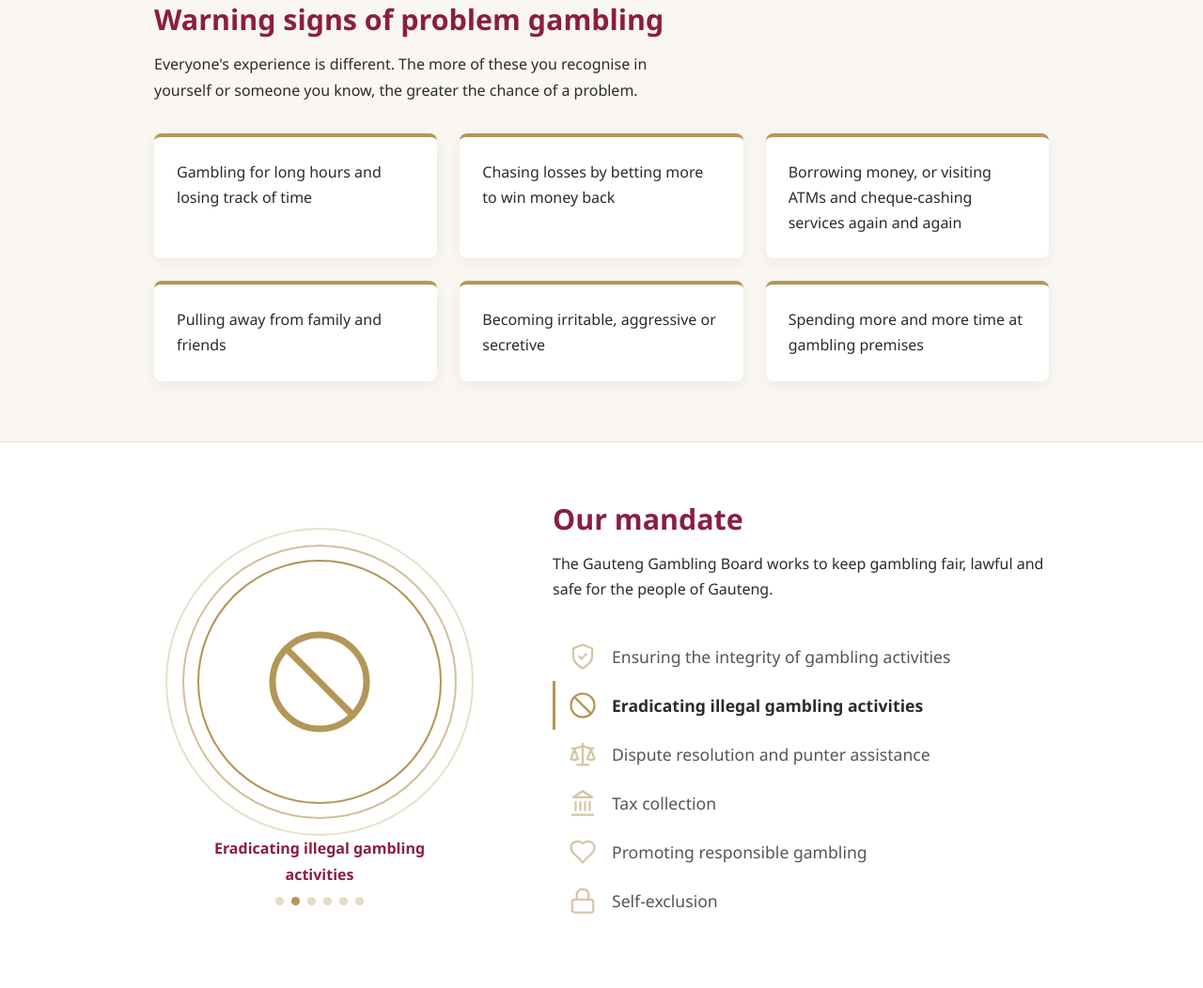
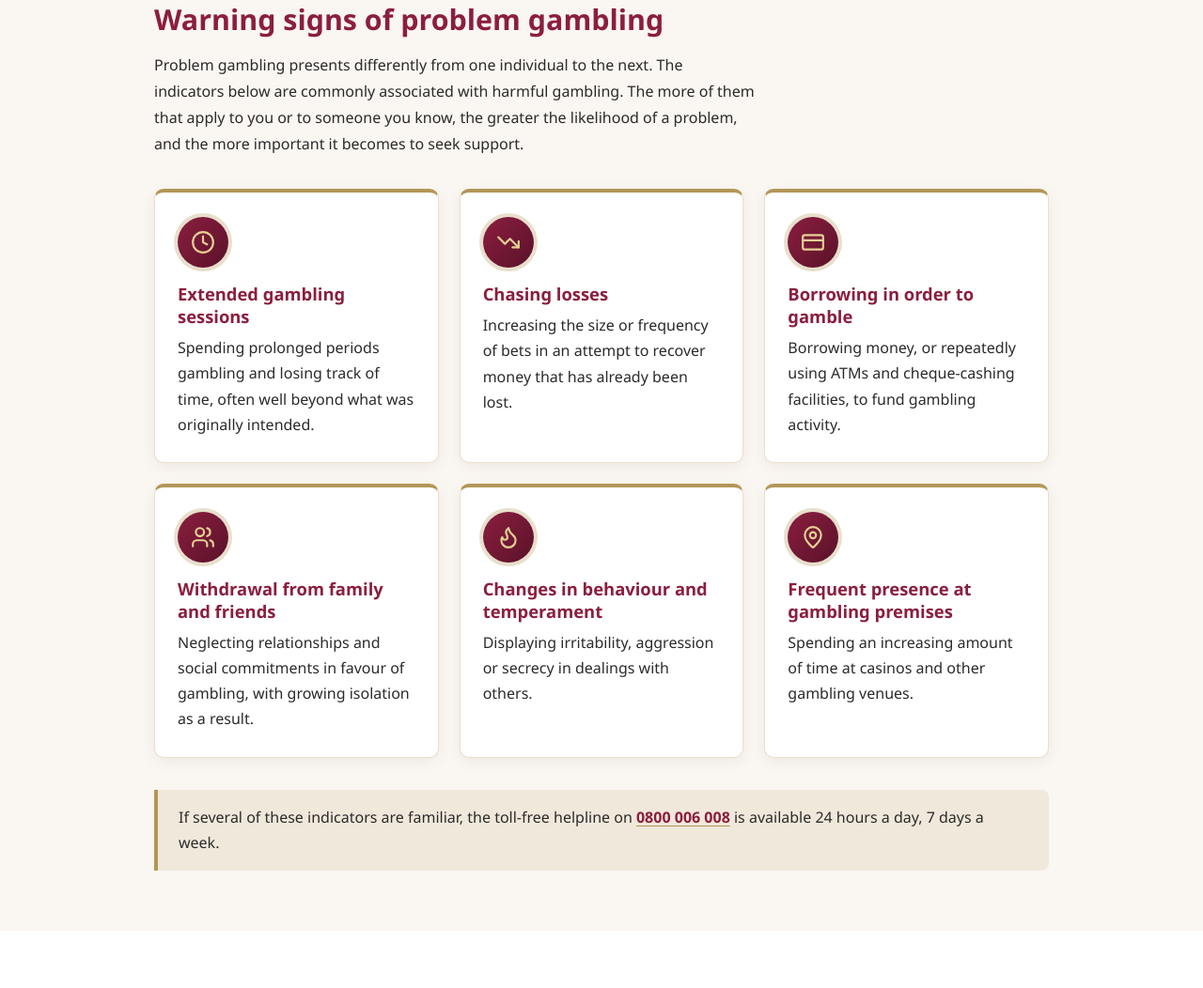
Before and after one commit to KaraboKekana/GGB-Rebuild, a plain HTML site: page responsible-gambling.html in a window 1280 px wide. Shown: the part 2751-3803 px from the top of the page at 94% size. Drawn offline with Linux system fonts and the light colour scheme.

Commit message:
Warning signs as formal icon cards

```diff
--- a/css/style.css
+++ b/css/style.css
@@ -1606,280 +1606,6 @@ color:#f4d47c;
 }
 
 /* ============================================================
-   OUR MANDATE: seal on the left, list with gold icons on the right
-   Paste at the very BOTTOM of css/style.css.
-============================================================= */
-
-.rg-mandate {
-  border-top: 1px solid #eadfc9;
-}
-
-.rg-mandate-grid {
-  display: grid;
-  grid-template-columns: 1fr 1.8fr;
-  gap: 56px;
-  align-items: center;
-}
-
-/* The seal, with two thin gold rings echoing the old graphic */
-.rg-mandate-logo {
-  display: flex;
-  justify-content: center;
-}
-
-.rg-seal {
-  width: 220px;
-  height: 220px;
-  display: flex;
-  align-items: center;
-  justify-content: center;
-  border-radius: 50%;
-  border: 2px solid var(--rg-gold);
-  box-shadow:
-    0 0 0 10px #fff,
-    0 0 0 12px rgba(179, 150, 88, 0.6),
-    0 0 0 26px #fff,
-    0 0 0 28px rgba(179, 150, 88, 0.3);
-}
-
-.rg-seal img {
-  width: 150px;
-  height: auto;
-  display: block;
-}
-
-/* The list */
-.rg-mandate-list {
-  list-style: none;
-  margin: 0;
-  padding: 0;
-}
-
-.rg-mandate-list li {
-  display: flex;
-  align-items: center;
-  gap: 18px;
-  margin-bottom: 20px;
-  font-size: 1.1rem;
-  line-height: 1.5;
-}
-
-.rg-mandate-list li:last-child {
-  margin-bottom: 0;
-}
-
-.rg-mandate-icon {
-  flex: 0 0 30px;
-  width: 30px;
-  height: 30px;
-  display: flex;
-  align-items: center;
-  justify-content: center;
-}
-
-.rg-mandate-icon svg {
-  width: 30px;
-  height: 30px;
-  fill: none;
-  stroke: var(--rg-gold);
-  stroke-width: 1.8;
-  stroke-linecap: round;
-  stroke-linejoin: round;
-}
-
-/* Phones and tablets: seal above the list */
-@media (max-width: 800px) {
-  .rg-mandate-grid {
-    grid-template-columns: 1fr;
-    gap: 56px;
-  }
-
-  .rg-seal {
-    width: 180px;
-    height: 180px;
-  }
-
-  .rg-seal img { width: 120px; }
-}
-
-/* ============================================================
-   OUR MANDATE: large gold rings with a slideshow inside
-   Paste at the very BOTTOM of css/style.css.
-============================================================= */
-
-.rg-mandate-grid {
-  grid-template-columns: 1fr 1.5fr;
-  gap: 72px;
-  align-items: center;
-}
-
-.rg-mandate-left {
-  display: flex;
-  flex-direction: column;
-  align-items: center;
-}
-
-/* ---------- The large gold rings ---------- */
-.rg-rings {
-  position: relative;
-  width: 260px;
-  height: 260px;
-  margin: 40px 0 34px;
-  border-radius: 50%;
-  border: 2px solid var(--rg-gold);
-  box-shadow:
-    0 0 0 14px #fff,
-    0 0 0 16px rgba(179, 150, 88, 0.6),
-    0 0 0 32px #fff,
-    0 0 0 34px rgba(179, 150, 88, 0.3);
-}
-
-/* Each icon sits in the middle and fades in and out */
-.rg-ring-icon {
-  position: absolute;
-  inset: 0;
-  display: flex;
-  align-items: center;
-  justify-content: center;
-  opacity: 0;
-  transform: scale(0.7);
-  transition: opacity 0.5s ease, transform 0.5s ease;
-}
-
-.rg-ring-icon.on {
-  opacity: 1;
-  transform: scale(1);
-}
-
-.rg-ring-icon svg {
-  width: 120px;
-  height: 120px;
-  fill: none;
-  stroke: var(--rg-gold);
-  stroke-width: 1.4;
-  stroke-linecap: round;
-  stroke-linejoin: round;
-}
-
-/* Caption and dots under the rings */
-.rg-mcap {
-  min-height: 3em;
-  max-width: 280px;
-  margin: 0;
-  text-align: center;
-  font-weight: 600;
-  color: var(--rg-maroon);
-}
-
-.rg-mdots {
-  display: flex;
-  gap: 8px;
-  margin-top: 10px;
-}
-
-.rg-mdots span {
-  width: 9px;
-  height: 9px;
-  border-radius: 50%;
-  background: rgba(179, 150, 88, 0.35);
-  transition: background 0.3s ease;
-}
-
-.rg-mdots span.on {
-  background: var(--rg-gold);
-}
-
-/* ---------- The list on the right ---------- */
-.rg-mlist {
-  list-style: none;
-  margin: 0;
-  padding: 0;
-}
-
-.rg-mitem {
-  display: flex;
-  align-items: center;
-  gap: 16px;
-  width: 100%;
-  padding: 11px 0 11px 14px;
-  background: none;
-  border: none;
-  border-left: 3px solid transparent;
-  font: inherit;
-  font-size: 1.1rem;
-  line-height: 1.4;
-  text-align: left;
-  color: #555;
-  cursor: pointer;
-  transition: color 0.3s ease, border-color 0.3s ease;
-}
-
-.rg-mitem:hover {
-  color: var(--rg-text);
-}
-
-.rg-mitem:focus-visible {
-  outline: 2px solid var(--rg-gold);
-  outline-offset: 2px;
-}
-
-.rg-mitem.on {
-  color: var(--rg-text);
-  font-weight: 600;
-  border-left-color: var(--rg-gold);
-}
-
-.rg-mitem-icon {
-  flex: 0 0 30px;
-  width: 30px;
-  height: 30px;
-  display: flex;
-  opacity: 0.55;
-  transition: opacity 0.3s ease;
-}
-
-.rg-mitem.on .rg-mitem-icon {
-  opacity: 1;
-}
-
-.rg-mitem-icon svg {
-  width: 30px;
-  height: 30px;
-  fill: none;
-  stroke: var(--rg-gold);
-  stroke-width: 1.8;
-  stroke-linecap: round;
-  stroke-linejoin: round;
-}
-
-/* ---------- Tablets and phones: rings above the list ---------- */
-@media (max-width: 800px) {
-  .rg-mandate-grid {
-    grid-template-columns: 1fr;
-    gap: 40px;
-  }
-
-  .rg-rings {
-    width: 200px;
-    height: 200px;
-  }
-
-  .rg-ring-icon svg {
-    width: 92px;
-    height: 92px;
-  }
-}
-
-@media (prefers-reduced-motion: reduce) {
-  .rg-ring-icon,
-  .rg-mdots span,
-  .rg-mitem,
-  .rg-mitem-icon {
-    transition: none;
-  }
-}
-
-/* ============================================================
    MYTHS AND FACTS: pointing-finger Fact button, slide down and up
    Paste at the very BOTTOM of css/style.css.
    (Keep the earlier "gold side line" CSS: this builds on it.)
@@ -2792,3 +2518,121 @@ color:#f4d47c;
     transform: none;
   }
 }
+/* ============================================================
+   WARNING SIGNS: icon cards
+   Paste at the very BOTTOM of css/style.css.
+   Uses new class names (ws-), so it can't clash with older styles.
+============================================================= */
+
+.ws-intro {
+  max-width: 70ch;
+  margin: 0 0 34px;
+  line-height: 1.75;
+}
+
+/* ---------- The cards ---------- */
+.ws-grid {
+  display: grid;
+  grid-template-columns: repeat(3, 1fr);
+  gap: 22px;
+}
+
+.ws-card {
+  padding: 26px 24px;
+  background: #fff;
+  border: 1px solid #eadfc9;
+  border-top: 4px solid var(--rg-gold);
+  border-radius: 10px;
+  box-shadow: 0 4px 16px rgba(60, 10, 25, 0.06);
+  transition: transform 0.25s ease, box-shadow 0.25s ease;
+}
+
+.ws-card:hover {
+  transform: translateY(-6px);
+  box-shadow: 0 16px 34px rgba(60, 10, 25, 0.16);
+}
+
+/* Round maroon badge with a gold icon */
+.ws-icon {
+  width: 54px;
+  height: 54px;
+  margin-bottom: 16px;
+  display: flex;
+  align-items: center;
+  justify-content: center;
+  border-radius: 50%;
+  background: linear-gradient(135deg, var(--rg-maroon), var(--rg-maroon-dark));
+  box-shadow: 0 0 0 4px rgba(179, 150, 88, 0.3);
+}
+
+.ws-icon svg {
+  width: 26px;
+  height: 26px;
+  fill: none;
+  stroke: #e6cf94;
+  stroke-width: 2;
+  stroke-linecap: round;
+  stroke-linejoin: round;
+}
+
+.ws-card h3 {
+  margin: 0 0 8px;
+  font-size: 1.15rem;
+  line-height: 1.3;
+}
+
+.ws-card p {
+  margin: 0;
+  line-height: 1.7;
+}
+
+/* ---------- The note under the cards ---------- */
+.ws-note {
+  margin: 34px 0 0;
+  padding: 16px 22px;
+  line-height: 1.7;
+  background: rgba(179, 150, 88, 0.14);
+  border-left: 4px solid var(--rg-gold);
+  border-radius: 0 8px 8px 0;
+}
+
+.ws-note a {
+  font-weight: 700;
+  color: var(--rg-maroon);
+  text-decoration: underline;
+  text-decoration-color: var(--rg-gold);
+  text-underline-offset: 3px;
+}
+
+.ws-note a:hover,
+.ws-note a:focus-visible {
+  color: var(--rg-maroon-dark);
+}
+
+/* ---------- Tablets and phones ---------- */
+@media (max-width: 960px) {
+  .ws-grid {
+    grid-template-columns: repeat(2, 1fr);
+  }
+}
+
+@media (max-width: 600px) {
+  .ws-grid {
+    grid-template-columns: 1fr;
+    gap: 16px;
+  }
+
+  .ws-card {
+    padding: 22px 20px;
+  }
+}
+
+@media (prefers-reduced-motion: reduce) {
+  .ws-card {
+    transition: none;
+  }
+
+  .ws-card:hover {
+    transform: none;
+  }
+}
--- a/responsible-gambling.html
+++ b/responsible-gambling.html
@@ -198,129 +198,78 @@
     </div>
   </section>
 
-  <!-- 3. WARNING SIGNS -->
+    <!-- 3. WARNING SIGNS (icon cards, formal wording) -->
   <section class="rg-section rg-tint" id="warning-signs">
     <div class="rg-wrap">
+
       <h2>Warning signs of problem gambling</h2>
-      <p class="rg-intro">
-        Everyone's experience is different. The more of these you recognise in
-        yourself or someone you know, the greater the chance of a problem.
+      <p class="ws-intro">
+        Problem gambling presents differently from one individual to the next. The
+        indicators below are commonly associated with harmful gambling. The more of them
+        that apply to you or to someone you know, the greater the likelihood of a problem,
+        and the more important it becomes to seek support.
       </p>
-      <ul class="rg-signs">
-        <li>Gambling for long hours and losing track of time</li>
-        <li>Chasing losses by betting more to win money back</li>
-        <li>Borrowing money, or visiting ATMs and cheque-cashing services again and again</li>
-        <li>Pulling away from family and friends</li>
-        <li>Becoming irritable, aggressive or secretive</li>
-        <li>Spending more and more time at gambling premises</li>
-      </ul>
+
+      <div class="ws-grid">
+
+        <div class="ws-card">
+          <div class="ws-icon">
+            <svg viewBox="0 0 24 24" aria-hidden="true"><circle cx="12" cy="12" r="10"/><polyline points="12 6 12 12 16 14"/></svg>
           </div>
-  </section>
-
-      <!-- OUR MANDATE (rings slideshow) -->
-  <section class="rg-section rg-mandate" id="our-mandate">
-    <div class="rg-wrap rg-mandate-grid">
-
-      <!-- LEFT: gold rings with the slideshow inside -->
-      <div class="rg-mandate-logo">
-        <div class="rg-mandate-left">
-          <div class="rg-rings" id="rgRings" aria-hidden="true"></div>
-          <p class="rg-mcap" id="rgCap" aria-live="polite"></p>
-          <div class="rg-mdots" id="rgDots" aria-hidden="true"></div>
-        </div>
+          <h3>Extended gambling sessions</h3>
+          <p>Spending prolonged periods gambling and losing track of time, often well beyond what was originally intended.</p>
         </div>
 
-      <!-- RIGHT: the six points (click one to jump to its icon) -->
-      <div>
-        <h2>Our mandate</h2>
-        <p class="rg-intro">
-          The Gauteng Gambling Board works to keep gambling fair, lawful and
-          safe for the people of Gauteng.
-        </p>
+        <div class="ws-card">
+          <div class="ws-icon">
+            <svg viewBox="0 0 24 24" aria-hidden="true"><polyline points="22 17 13.5 8.5 8.5 13.5 2 7"/><polyline points="16 17 22 17 22 11"/></svg>
+          </div>
+          <h3>Chasing losses</h3>
+          <p>Increasing the size or frequency of bets in an attempt to recover money that has already been lost.</p>
+        </div>
 
-        <ul class="rg-mlist" id="rgList">
+        <div class="ws-card">
+          <div class="ws-icon">
+            <svg viewBox="0 0 24 24" aria-hidden="true"><rect width="20" height="14" x="2" y="5" rx="2"/><line x1="2" x2="22" y1="10" y2="10"/></svg>
+          </div>
+          <h3>Borrowing in order to gamble</h3>
+          <p>Borrowing money, or repeatedly using ATMs and cheque-cashing facilities, to fund gambling activity.</p>
+        </div>
 
-          <li><button type="button" class="rg-mitem">
-            <span class="rg-mitem-icon"><svg viewBox="0 0 24 24" aria-hidden="true"><path d="M12 22s8-4 8-10V5l-8-3-8 3v7c0 6 8 10 8 10z"/><path d="m9 12 2 2 4-4"/></svg></span>
-            <span>Ensuring the integrity of gambling activities</span>
-          </button></li>
+        <div class="ws-card">
+          <div class="ws-icon">
+            <svg viewBox="0 0 24 24" aria-hidden="true"><path d="M16 21v-2a4 4 0 0 0-4-4H6a4 4 0 0 0-4 4v2"/><circle cx="9" cy="7" r="4"/><path d="M22 21v-2a4 4 0 0 0-3-3.87"/><path d="M16 3.13a4 4 0 0 1 0 7.75"/></svg>
+          </div>
+          <h3>Withdrawal from family and friends</h3>
+          <p>Neglecting relationships and social commitments in favour of gambling, with growing isolation as a result.</p>
+        </div>
 
-          <li><button type="button" class="rg-mitem">
-            <span class="rg-mitem-icon"><svg viewBox="0 0 24 24" aria-hidden="true"><circle cx="12" cy="12" r="10"/><path d="m4.9 4.9 14.2 14.2"/></svg></span>
-            <span>Eradicating illegal gambling activities</span>
-          </button></li>
+        <div class="ws-card">
+          <div class="ws-icon">
+            <svg viewBox="0 0 24 24" aria-hidden="true"><path d="M8.5 14.5A2.5 2.5 0 0 0 11 12c0-1.38-.5-2-1-3-1.072-2.143-.224-4.054 2-6 .5 2.5 2 4.9 4 6.5 2 1.6 3 3.5 3 5.5a7 7 0 1 1-14 0c0-1.153.433-2.294 1-3a2.5 2.5 0 0 0 2.5 2.5z"/></svg>
+          </div>
+          <h3>Changes in behaviour and temperament</h3>
+          <p>Displaying irritability, aggression or secrecy in dealings with others.</p>
+        </div>
 
-          <li><button type="button" class="rg-mitem">
-            <span class="rg-mitem-icon"><svg viewBox="0 0 24 24" aria-hidden="true"><path d="m16 16 3-8 3 8c-.87.65-1.92 1-3 1s-2.13-.35-3-1Z"/><path d="m2 16 3-8 3 8c-.87.65-1.92 1-3 1s-2.13-.35-3-1Z"/><path d="M7 21h10"/><path d="M12 3v18"/><path d="M3 7h2c2 0 5-1 7-2 2 1 5 2 7 2h2"/></svg></span>
-            <span>Dispute resolution and punter assistance</span>
-          </button></li>
-
-          <li><button type="button" class="rg-mitem">
-            <span class="rg-mitem-icon"><svg viewBox="0 0 24 24" aria-hidden="true"><line x1="3" x2="21" y1="22" y2="22"/><line x1="6" x2="6" y1="18" y2="11"/><line x1="10" x2="10" y1="18" y2="11"/><line x1="14" x2="14" y1="18" y2="11"/><line x1="18" x2="18" y1="18" y2="11"/><polygon points="12 2 20 7 4 7"/></svg></span>
-            <span>Tax collection</span>
-          </button></li>
-
-          <li><button type="button" class="rg-mitem">
-            <span class="rg-mitem-icon"><svg viewBox="0 0 24 24" aria-hidden="true"><path d="M19 14c1.49-1.46 3-3.21 3-5.5A5.5 5.5 0 0 0 16.5 3c-1.76 0-3 .5-4.5 2-1.5-1.5-2.74-2-4.5-2A5.5 5.5 0 0 0 2 8.5c0 2.3 1.5 4.05 3 5.5l7 7Z"/></svg></span>
-            <span>Promoting responsible gambling</span>
-          </button></li>
-
-          <li><button type="button" class="rg-mitem">
-            <span class="rg-mitem-icon"><svg viewBox="0 0 24 24" aria-hidden="true"><rect x="3" y="11" width="18" height="11" rx="2" ry="2"/><path d="M7 11V7a5 5 0 0 1 10 0v4"/></svg></span>
-            <span>Self-exclusion</span>
-          </button></li>
-
-        </ul>
+        <div class="ws-card">
+          <div class="ws-icon">
+            <svg viewBox="0 0 24 24" aria-hidden="true"><path d="M20 10c0 4.993-5.539 10.193-7.399 11.799a1 1 0 0 1-1.202 0C9.539 20.193 4 14.993 4 10a8 8 0 0 1 16 0"/><circle cx="12" cy="10" r="3"/></svg>
+          </div>
+          <h3>Frequent presence at gambling premises</h3>
+          <p>Spending an increasing amount of time at casinos and other gambling venues.</p>
         </div>
 
       </div>
 
-    <script>
-      (function () {
-        var rings = document.getElementById('rgRings');
-        var cap   = document.getElementById('rgCap');
-        var dots  = document.getElementById('rgDots');
-        var btns  = document.querySelectorAll('#rgList .rg-mitem');
-        var slides = [], dotEls = [], current = 0, timer = null;
-        var DELAY = 4000;   /* milliseconds per icon: change this to speed up or slow down */
+      <p class="ws-note">
+        If several of these indicators are familiar, the toll-free helpline on
+        <a href="tel:0800006008">0800 006 008</a> is available 24 hours a day, 7 days a week.
+      </p>
 
-        btns.forEach(function (btn, n) {
-          /* copy this point's icon into the big rings */
-          var slide = document.createElement('span');
-          slide.className = 'rg-ring-icon';
-          slide.appendChild(btn.querySelector('svg').cloneNode(true));
-          rings.appendChild(slide);
-          slides.push(slide);
+    </div>
+  </section>
 
-          /* one dot per point */
-          var dot = document.createElement('span');
-          dots.appendChild(dot);
-          dotEls.push(dot);
-
-          /* clicking a point jumps to it */
-          btn.addEventListener('click', function () { show(n); restart(); });
-        });
-
-        function show(n) {
-          current = n;
-          slides.forEach(function (s, k) { s.classList.toggle('on', k === n); });
-          dotEls.forEach(function (d, k) { d.classList.toggle('on', k === n); });
-          btns.forEach(function (b, k)   { b.classList.toggle('on', k === n); });
-          cap.textContent = btns[n].querySelector('span:last-child').textContent;
-        }
-
-        function restart() {
-          if (timer) clearInterval(timer);
-          /* people who prefer less motion get no automatic slideshow */
-          if (window.matchMedia && window.matchMedia('(prefers-reduced-motion: reduce)').matches) return;
-          timer = setInterval(function () { show((current + 1) % btns.length); }, DELAY);
-        }
-
-        show(0);
-        restart();
-      })();
-    </script>
-  </section>
 
 
     <!-- 4. MYTHS AND FACTS (tap the Fact button to slide the answer open and closed) -->
```
Lines whose indentation alone changed are shown as unchanged.
